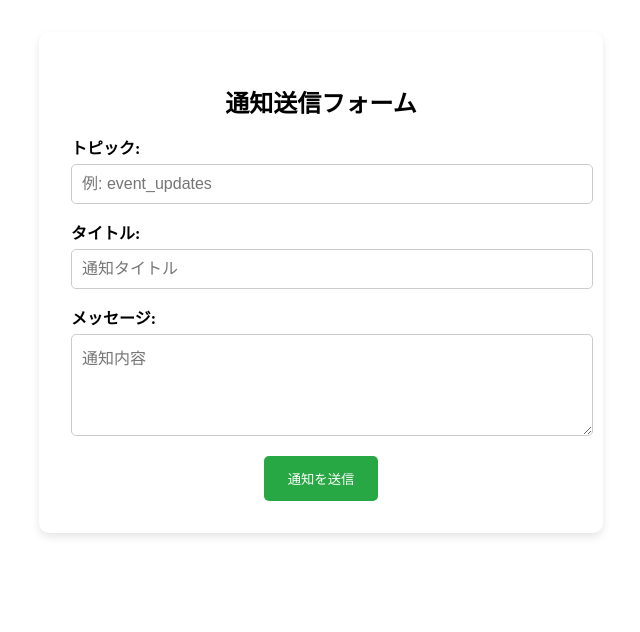
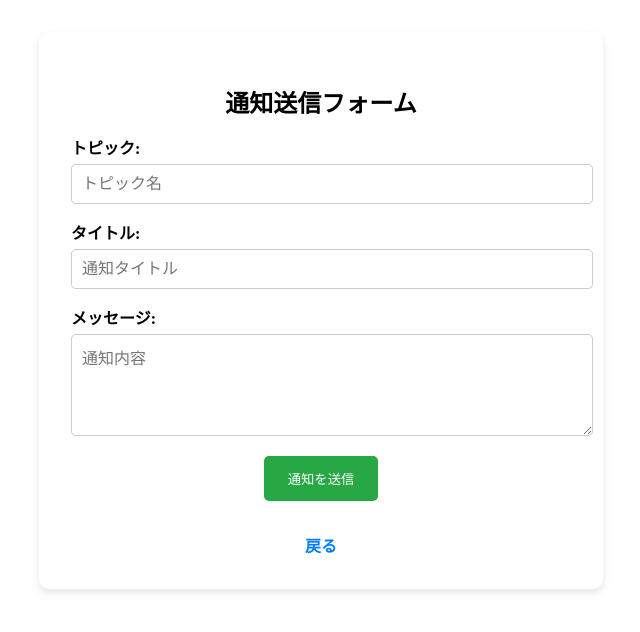
Before and after one commit to Rinto-Torishima/topic_send_sample, a Vue app in the folder frontend/: page /notification_form in a window 1280 px wide. Shown: the top 632 px of the page, without its empty margins (319-959 px from the left). Built offline with nearby package versions, Linux system fonts and the light colour scheme; no server answers.

Commit message:
戻るボタンを追加

```diff
--- a/frontend/src/components/NotificationForm.vue
+++ b/frontend/src/components/NotificationForm.vue
@@ -4,7 +4,7 @@
 
     <div class="form-group">
       <label for="topic">トピック:</label>
-      <input id="topic" v-model="topic" type="text" placeholder="例: event_updates" />
+      <input id="topic" v-model="topic" type="text" placeholder="トピック名" />
     </div>
 
     <div class="form-group">
@@ -23,6 +23,9 @@
 
     <div v-if="result" class="result">
       {{ result }}
+    </div>
+    <div class="back-link-wrapper">
+      <router-link to="/" class="back-link">戻る</router-link>
     </div>
   </div>
 </template>
@@ -131,4 +134,22 @@ button:hover {
   color: #333;
   text-align: left;
 }
+
+.button-wrapper,
+.back-link-wrapper {
+  margin-top: 1rem;
+  text-align: center;
+}
+
+.back-link {
+  display: inline-block;
+  margin-top: 1rem;
+  color: #007bff;
+  text-decoration: none;
+  font-weight: bold;
+}
+
+.back-link:hover {
+  text-decoration: underline;
+}
 </style>
```
